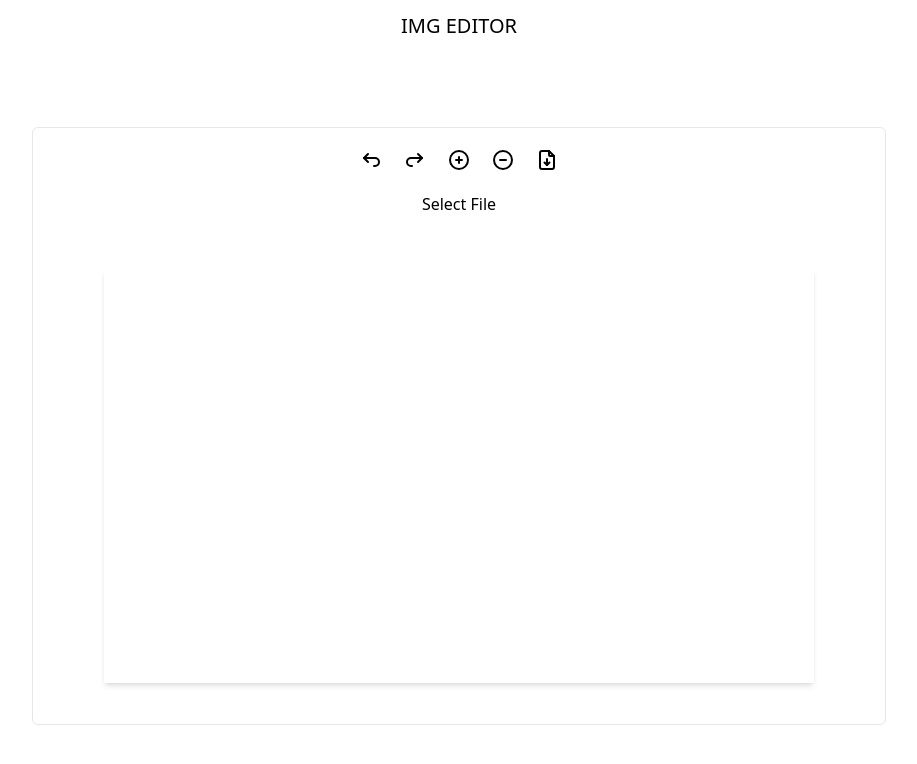
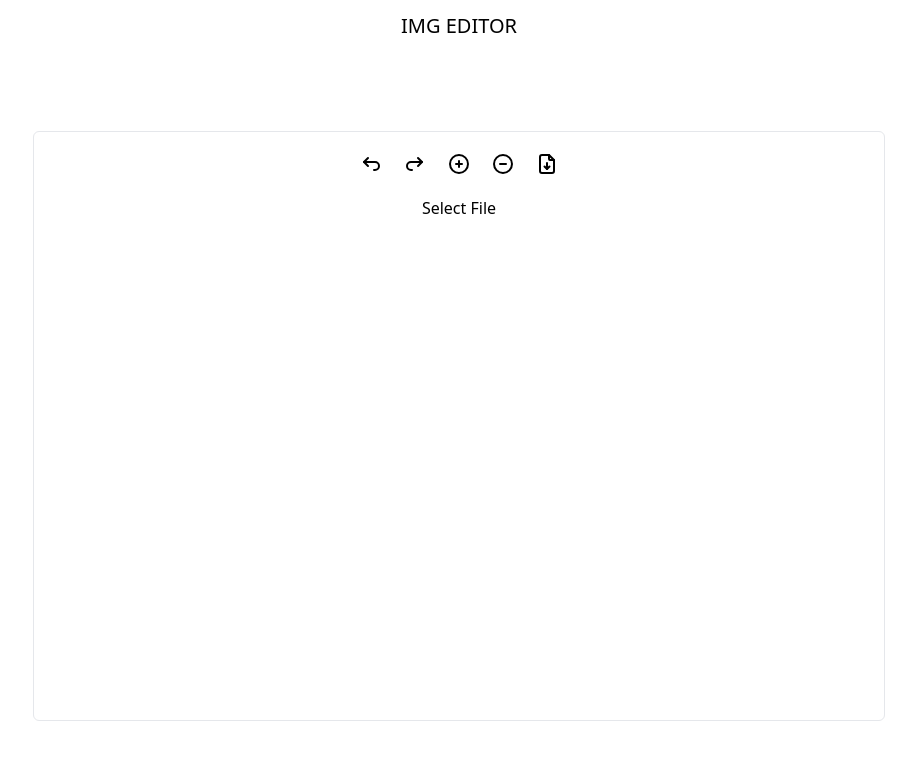
Before and after one commit to tyange/image-editor-exam, a React (Vite) app: page / in a window 1280 px wide. Shown: the top 764 px of the page, without its empty margins (181-1098 px from the left). Built offline with nearby package versions, Linux system fonts and the light colour scheme.

Commit message:
blur 기능 구현

```diff
--- a/src/App.tsx
+++ b/src/App.tsx
@@ -1,11 +1,12 @@
+import Layout from "./components/Layout";
 import Editor from "./components/Editor";
-import Layout from "./components/Layout";
+import NewEditor from "./components/NewEditor";
 
 const App = () => {
   return (
     <div className="App">
       <Layout>
-        <Editor />
+        <NewEditor />
       </Layout>
     </div>
   );
--- a/src/components/Editor.tsx
+++ b/src/components/Editor.tsx
@@ -18,8 +18,6 @@ const Editor = () => {
   const [isSelecting, setIsSelecting] = useState(false);
   const [startX, setStartX] = useState(0);
   const [startY, setStartY] = useState(0);
-  const [dptX, setDptX] = useState(0);
-  const [dptY, setDptY] = useState(0);
 
   const canvasRef = useRef<HTMLCanvasElement | null>(null);
 
@@ -95,24 +93,25 @@ const Editor = () => {
   };
 
   const handleMouseDown: MouseEventHandler<HTMLCanvasElement> = (e) => {
+    e.preventDefault();
+    e.stopPropagation();
+
     setIsSelecting(true);
 
-    const currentCanvas = canvasRef.current;
-    const boundary = currentCanvas?.getBoundingClientRect();
-
     const startPoint = {
-      x: e.clientX - boundary!.left,
-      y: e.clientY - boundary!.top,
+      x: e.nativeEvent.offsetX,
+      y: e.nativeEvent.offsetY,
     };
 
-    setStartX(Math.trunc(startPoint.x));
-    setStartY(Math.trunc(startPoint.y));
+    setStartX(startPoint.x);
+    setStartY(startPoint.y);
   };
 
   const handleSelecting: MouseEventHandler<HTMLCanvasElement> = (e) => {
+    e.preventDefault();
+    e.stopPropagation();
+
     if (!isSelecting || !file) return;
-
-    console.log("selecting");
 
     const canvasCurrent = canvasRef.current;
     const ctx = canvasCurrent?.getContext("2d");
@@ -120,13 +119,45 @@ const Editor = () => {
     const img = new Image();
     img.src = URL.createObjectURL(file);
 
+    const canvasPosition = canvasCurrent!.getBoundingClientRect();
+
+    const dragAreaWidth = Math.round(e.clientX - startX - canvasPosition.left);
+    const dragAreaHeight = Math.round(e.clientY - startY - canvasPosition.top);
+
     img.onload = () => {
       ctx!.filter = "blur(3px)";
-      ctx?.drawImage(img, 0, 0, canvasCurrent!.width, canvasCurrent!.height);
+      ctx!.drawImage(img, 0, 0, canvasCurrent!.width, canvasCurrent!.height);
+
+      let blurredImgData: ImageData | null = null;
+
+      if (dragAreaWidth !== 0 && dragAreaHeight !== 0) {
+        blurredImgData = ctx!.getImageData(
+          startX,
+          startY,
+          dragAreaWidth,
+          dragAreaHeight
+        );
+      }
+
+      ctx!.clearRect(0, 0, canvasCurrent!.width, canvasCurrent!.height);
+      ctx!.filter = "none";
+      ctx!.drawImage(img, 0, 0, canvasCurrent!.width, canvasCurrent!.height);
+
+      const rw = dragAreaWidth < 0 ? startX + dragAreaWidth : startX;
+      const rh = dragAreaHeight < 0 ? startY + dragAreaHeight : startY;
+
+      if (blurredImgData) {
+        ctx!.putImageData(blurredImgData, rw, rh);
+        blurredImgData = null;
+        ctx!.stroke();
+      }
     };
   };
 
   const handleMouseUp: MouseEventHandler<HTMLCanvasElement> = (e) => {
+    e.preventDefault();
+    e.stopPropagation();
+
     setIsSelecting(false);
   };
 
@@ -150,7 +181,7 @@ const Editor = () => {
   }, [file]);
 
   return (
-    <div className="w-2/3 border h-4/5 rounded-md flex flex-col">
+    <div className="w-fit border h-fit rounded-md flex flex-col">
       <EditorPanel />
       <div
         className="flex-1 flex flex-col justify-center items-center"
@@ -172,7 +203,10 @@ const Editor = () => {
           <label htmlFor="fileInput" className="cursor-pointer">
             Select File
           </label>
-          <div className="relative w-full h-full flex justify-center items-center">
+          <div
+            className="relative flex justify-center items-center"
+            style={{ width: "850px", height: "500px" }}
+          >
             {isDragging && (
               <div className="absolute top-1/2 left-1/2 -translate-x-1/2 -translate-y-1/2">
                 <IconFilePlus stroke={2} size={48} />
@@ -180,12 +214,12 @@ const Editor = () => {
             )}
             <canvas
               ref={canvasRef}
+              width={850}
+              height={500}
               onMouseDown={handleMouseDown}
               onMouseMove={handleSelecting}
               onMouseUp={handleMouseUp}
-              className={`w-5/6 h-5/6 shadow-md ${
-                isDragging && "bg-slate-300"
-              }`}
+              className={isDragging ? "bg-slate-300" : ""}
             />
           </div>
         </div>
--- a/src/components/NewEditor.tsx
+++ b/src/components/NewEditor.tsx
@@ -12,6 +12,7 @@ type BlurryArea = {
   y: number;
   width: number;
   height: number;
+  blurryImage?: ImageData;
 };
 
 const INITIAL_BLURRY_AREA = {
@@ -23,6 +24,8 @@ const INITIAL_BLURRY_AREA = {
 
 const NewEditor = () => {
   const originImageLayerRef = useRef<HTMLCanvasElement | null>(null);
+  const blurredImageLayerRef = useRef<HTMLCanvasElement | null>(null);
+  const dragLayerRef = useRef<HTMLCanvasElement | null>(null);
 
   const [originImageSource, setOriginImageSource] = useState<
     string | undefined
@@ -30,43 +33,15 @@ const NewEditor = () => {
 
   const [isDragging, setIsDragging] = useState(false);
   const [blurryArea, setBlurryArea] = useState<BlurryArea>(INITIAL_BLURRY_AREA);
+  const [blurryAreas, setBlurryAreas] = useState<BlurryArea[]>([]);
 
-  // file change handler: input(type: file) 태그에서 특정 이미지를 선택했을 경우,
-  // 해당 이미지를 file의 source를 상태로 저장.
   const fileChangeHandler: ChangeEventHandler<HTMLInputElement> = (e) => {
     if (e.target.files) {
       setOriginImageSource(URL.createObjectURL(e.target.files[0]));
     }
   };
 
-  // 'originImageSource' 상태가 변할 때마다 아래 useEffect 함수를 호출하여
-  // 'originImageSource' 이미지를 originImageLayer(canvas) 위에 그려냄.
-  useEffect(() => {
-    if (originImageSource) {
-      const originImage = new Image();
-      originImage.src = originImageSource;
-
-      // 이미 DOM에 상단에서 선언한 ref들이 마운트 된 상태이므로,
-      // 각 ref의 current 값은 무조건 존재함.
-      const originImageLayerCurrent = originImageLayerRef.current;
-      const originImageLayerCtx = originImageLayerCurrent!.getContext("2d");
-
-      originImage.onload = () => {
-        originImageLayerCtx!.drawImage(
-          originImage,
-          0,
-          0,
-          originImageLayerCurrent!.width,
-          originImageLayerCurrent!.height
-        );
-      };
-    }
-  }, [originImageSource]);
-
   const mouseDownHandler: MouseEventHandler<HTMLCanvasElement> = (e) => {
-    e.preventDefault();
-    e.stopPropagation();
-
     setIsDragging(true);
 
     setBlurryArea({
@@ -77,9 +52,6 @@ const NewEditor = () => {
   };
 
   const mouseMoveHandler: MouseEventHandler<HTMLCanvasElement> = (e) => {
-    e.preventDefault();
-    e.stopPropagation();
-
     if (!isDragging) return;
 
     setBlurryArea((prevState) => ({
@@ -90,8 +62,26 @@ const NewEditor = () => {
   };
 
   const mouseUpHandler: MouseEventHandler<HTMLCanvasElement> = (e) => {
-    e.preventDefault();
-    e.stopPropagation();
+    const canvas = blurredImageLayerRef.current;
+
+    if (!canvas) return;
+
+    const context = canvas.getContext("2d");
+
+    if (blurryArea.width !== 0 && blurryArea.height !== 0) {
+      setBlurryAreas((prevState) => [
+        ...prevState,
+        {
+          ...blurryArea,
+          blurryImage: context?.getImageData(
+            blurryArea.x,
+            blurryArea.y,
+            blurryArea.width,
+            blurryArea.height
+          ),
+        },
+      ]);
+    }
 
     setIsDragging(false);
 
@@ -99,18 +89,11 @@ const NewEditor = () => {
   };
 
   const drawDragArea = () => {
-    const canvas = originImageLayerRef.current;
-    const context = canvas?.getContext("2d");
+    const canvas = dragLayerRef.current;
+    const context = canvas!.getContext("2d");
 
     context!.clearRect(0, 0, canvas!.width, canvas!.height);
-
-    context!.fillStyle = "rgba(255,255,255.0.2)";
-
-    const image = new Image();
-    image.src = originImageSource!;
-
-    image.onload = () => {
-      context!.drawImage(image, 0, 0, canvas!.width, canvas!.height);
+    context!.fillStyle = "rgba(255,255,255,0.2)";
 
     context?.fillRect(
       blurryArea.x,
@@ -119,12 +102,56 @@ const NewEditor = () => {
       blurryArea.height
     );
   };
-  };
 
   useEffect(drawDragArea, [blurryArea]);
 
+  const drawBlurredImageLayer = () => {
+    const canvas = blurredImageLayerRef.current;
+
+    if (!canvas || !originImageSource) return;
+
+    const context = canvas.getContext("2d");
+
+    const image = new Image();
+    image.src = originImageSource;
+
+    image.onload = () => {
+      context!.filter = "blur(3px)";
+      context!.drawImage(image, 0, 0, canvas!.width, canvas!.height);
+      context!.restore();
+    };
+  };
+
+  useEffect(drawBlurredImageLayer, [originImageSource]);
+
+  const drawOriginImageLayer = () => {
+    const canvas = originImageLayerRef.current;
+
+    if (!canvas || !originImageSource) return;
+
+    const context = canvas.getContext("2d");
+    const image = new Image();
+    image.src = originImageSource;
+
+    image.onload = () => {
+      context!.drawImage(image, 0, 0, canvas.width, canvas.height);
+
+      blurryAreas
+        .filter(({ blurryImage }) => blurryImage !== undefined)
+        .forEach(({ blurryImage, ...area }) => {
+          const left = area.width > 0 ? area.x : area.x + area.width;
+          const top = area.height > 0 ? area.y : area.y + area.height;
+          context!.putImageData(blurryImage as ImageData, left, top);
+        });
+
+      context!.restore();
+    };
+  };
+
+  useEffect(drawOriginImageLayer, [originImageSource, blurryAreas]);
+
   return (
-    <div className="border rounded-md flex flex-col  w-fit h-fit ">
+    <div className="border rounded-md flex flex-col w-fit h-fit">
       <EditorPanel />
       <div className="flex-1 flex flex-col justify-center items-center">
         <div>
@@ -143,13 +170,26 @@ const NewEditor = () => {
           className="flex justify-center items-center relative"
           style={{ width: "850px", height: "500px" }}
         >
-          <canvas className="absolute left-0 top-0" width={850} height={500} />
-          <canvas className="absolute left-0 top-0" width={850} height={500} />
           <canvas
-            className="absolute left-0 top-0"
+            id="origin-image-layer"
+            className="absolute left-0 top-0 z-10"
+            ref={originImageLayerRef}
             width={850}
             height={500}
-            ref={originImageLayerRef}
+          />
+          <canvas
+            id="blurred-image-layer"
+            className="absolute left-0 top-0"
+            ref={blurredImageLayerRef}
+            width={850}
+            height={500}
+          />
+          <canvas
+            id="drag-layer"
+            className="absolute left-0 top-0 z-20"
+            width={850}
+            height={500}
+            ref={dragLayerRef}
             onMouseDown={mouseDownHandler}
             onMouseMove={mouseMoveHandler}
             onMouseUp={mouseUpHandler}
```
Lines whose indentation alone changed are shown as unchanged.
